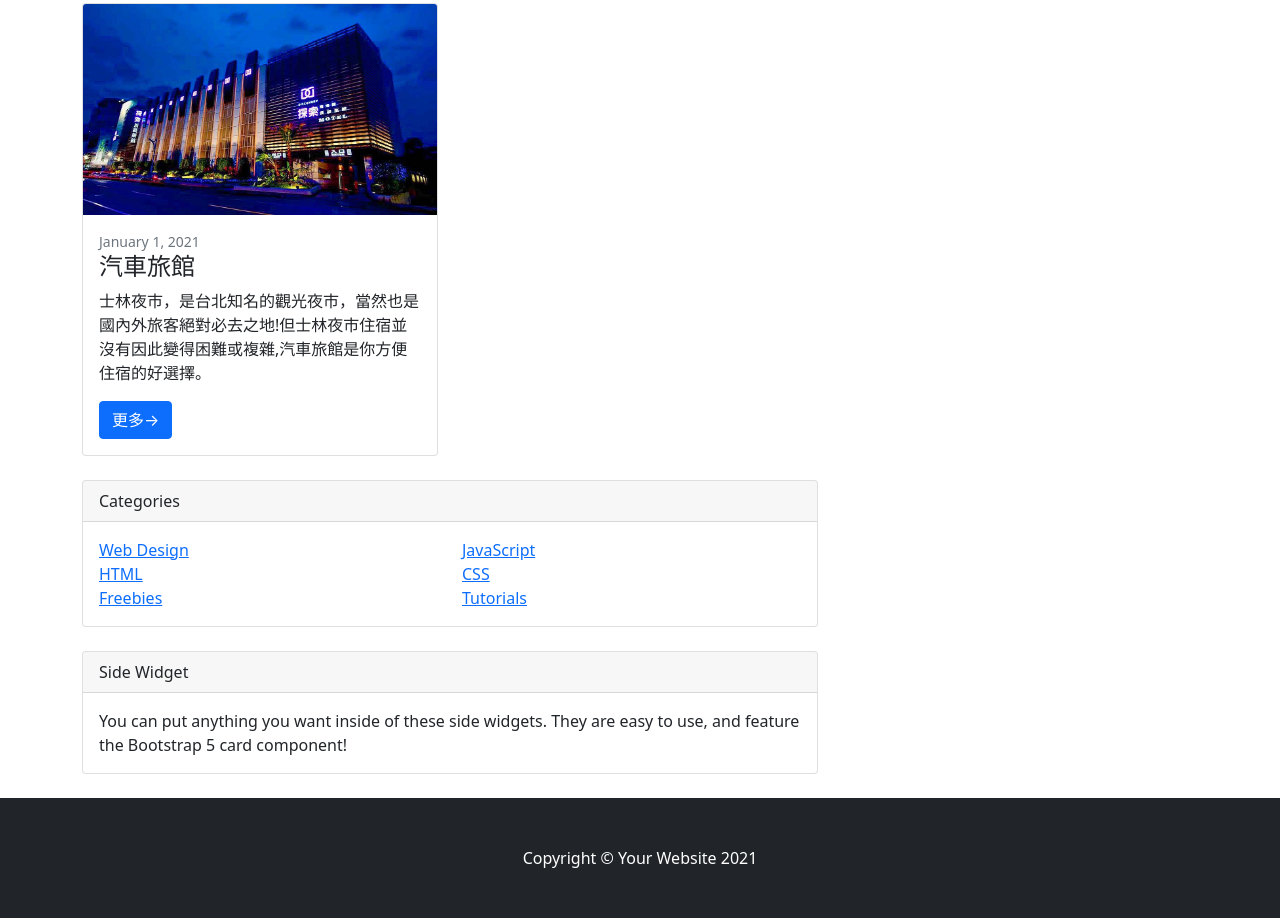
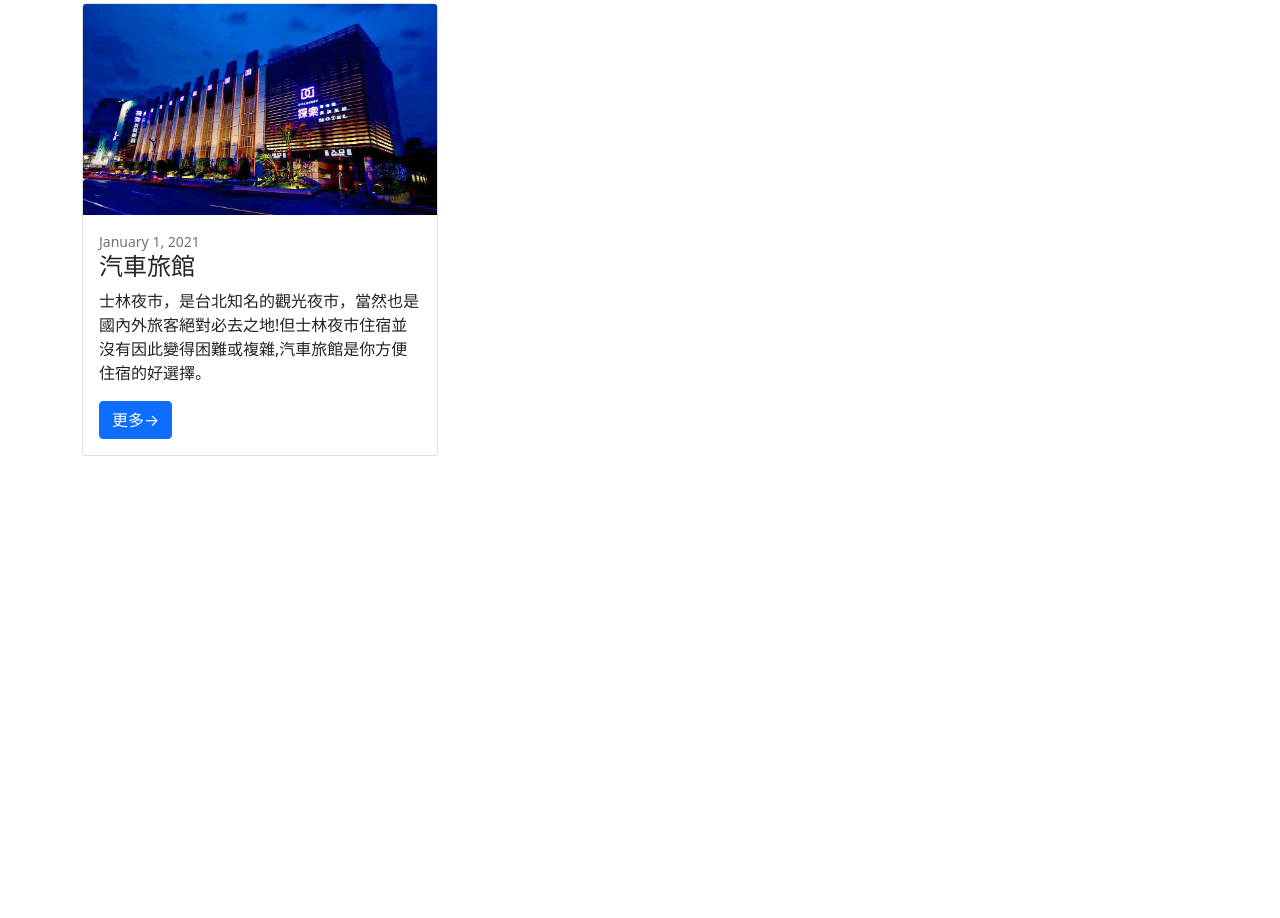
Before and after one commit to kuopoting/k4, a plain HTML site: page index.html in a window 1280 px wide. Shown: the part 1751-2669 px from the top of the page. After the commit the page ends 2231 px from the top, so only its background shows below. Drawn offline with nearby package versions, Linux system fonts and the light colour scheme.

Commit message:
Update index.html

```diff
--- a/index.html
+++ b/index.html
@@ -87,45 +87,3 @@
                             </div>
                         </div>
                     </div>
-
-
-                    <!-- Categories widget-->
-                    <div class="card mb-4">
-                        <div class="card-header">Categories</div>
-                        <div class="card-body">
-                            <div class="row">
-                                <div class="col-sm-6">
-                                    <ul class="list-unstyled mb-0">
-                                        <li><a href="#!">Web Design</a></li>
-                                        <li><a href="#!">HTML</a></li>
-                                        <li><a href="#!">Freebies</a></li>
-                                    </ul>
-                                </div>
-                                <div class="col-sm-6">
-                                    <ul class="list-unstyled mb-0">
-                                        <li><a href="#!">JavaScript</a></li>
-                                        <li><a href="#!">CSS</a></li>
-                                        <li><a href="#!">Tutorials</a></li>
-                                    </ul>
-                                </div>
-                            </div>
-                        </div>
-                    </div>
-                    <!-- Side widget-->
-                    <div class="card mb-4">
-                        <div class="card-header">Side Widget</div>
-                        <div class="card-body">You can put anything you want inside of these side widgets. They are easy to use, and feature the Bootstrap 5 card component!</div>
-                    </div>
-                </div>
-            </div>
-        </div>
-        <!-- Footer-->
-        <footer class="py-5 bg-dark">
-            <div class="container"><p class="m-0 text-center text-white">Copyright &copy; Your Website 2021</p></div>
-        </footer>
-        <!-- Bootstrap core JS-->
-        <script src="https://cdn.jsdelivr.net/npm/bootstrap@5.0.1/dist/js/bootstrap.bundle.min.js"></script>
-        <!-- Core theme JS-->
-        <script src="js/scripts.js"></script>
-    </body>
-</html>
```
